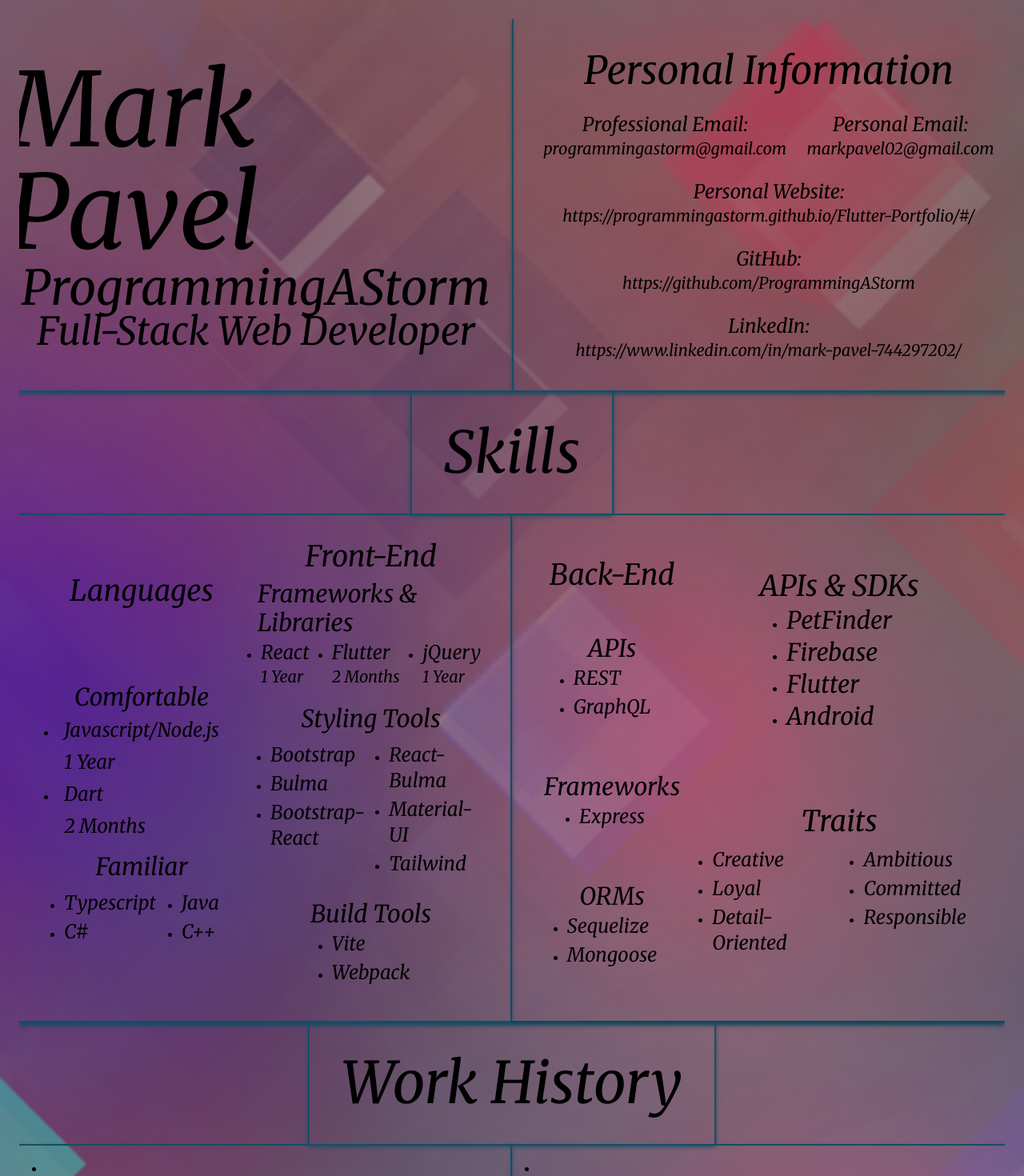
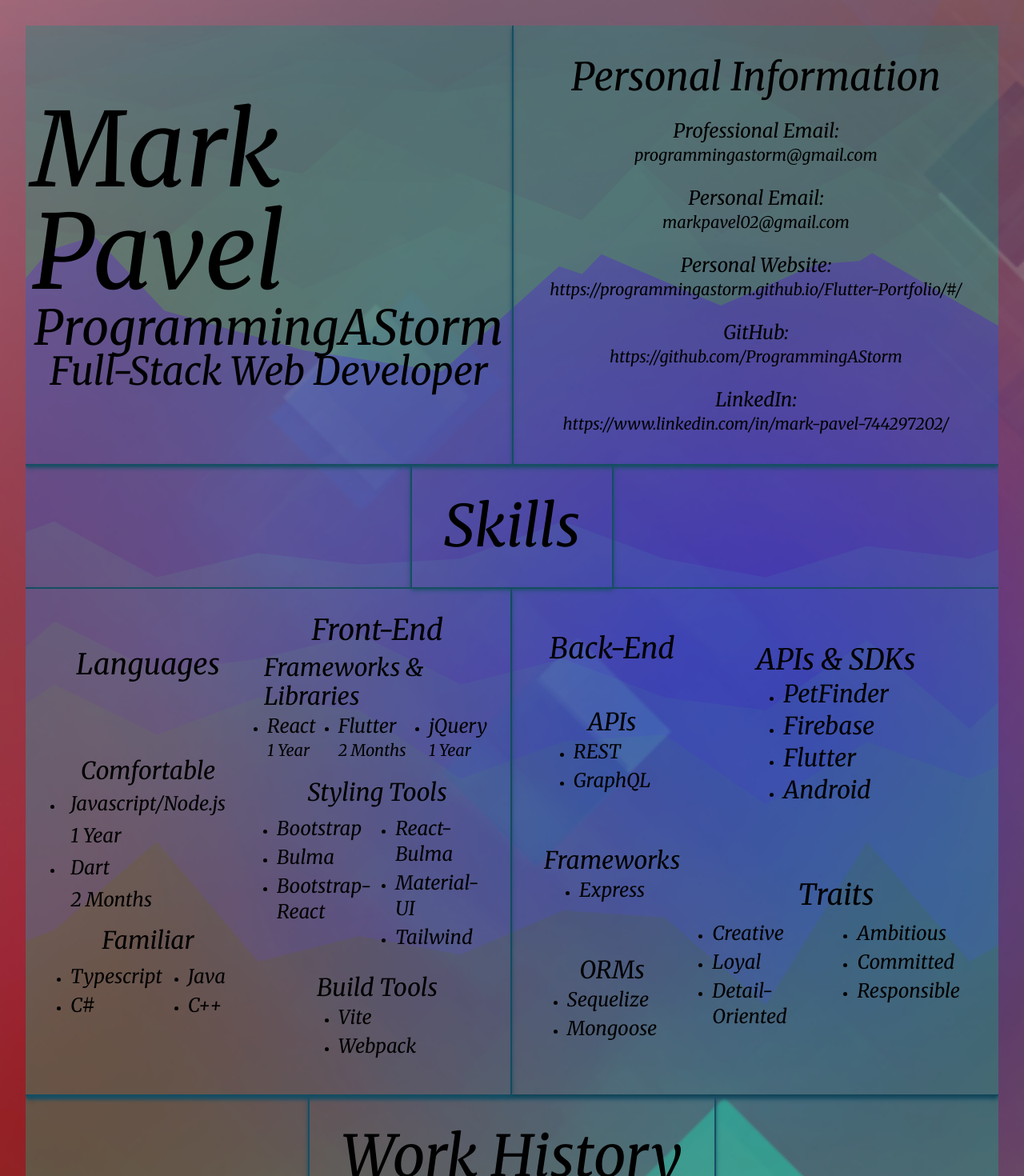
Before and after one commit to ProgrammingAStorm/Resume-Template, a React (Vite) app: page / in a window 1280 px wide. Shown: the top 1470 px of the page at 80% size. Built offline with nearby package versions, Linux system fonts and the light colour scheme.

Commit message:
Fixed Page Margin

```diff
--- a/src/App.tsx
+++ b/src/App.tsx
@@ -9,9 +9,10 @@ import { data } from "./data";
 
 function App() {
   return (
-    <div className="background bg-center bg-cover bg-no-repeat p-2">
-      <main className="flex flex-col items-center m-4 overflow-hidden">
-        <div className="flex w-screen relative layered-peaks before:absolute before:-z-10 before:bg-center before:bg-cover before:bg-no-repeat before:opacity-60 before:content-[''] before:w-full before:h-full border-cyan-900 shadow-md shadow-cyan-900">
+    <div className="relative background before:absolute before:bg-cover before:bg-left-top before:bg-no-repeat before:w-full before:h-full before:content-[''] before:-z-30">
+      <div className="p-8">
+        <main className="flex flex-col items-center overflow-hidden">
+          <div className="flex w-full relative layered-peaks before:absolute before:-z-10 before:bg-center before:bg-cover before:bg-no-repeat before:opacity-30 before:content-[''] before:w-full before:h-full border-cyan-900 shadow-md shadow-cyan-900">
             <Header {...data.header} />
             <Details {...data.personalDetails} />
           </div>
@@ -21,6 +22,7 @@ function App() {
           <Projects {...data.projects} />
         </main>
       </div>
+    </div>
   )
 }
 
--- a/src/components/Education.tsx
+++ b/src/components/Education.tsx
@@ -1,7 +1,7 @@
 import { EducationData } from "../data";
 
 export default function Education(educationData: EducationData) {
-    return <section className="relative flex flex-col stacked-waves items-center w-full border-b-2 border-x-2 border-cyan-900 shadow-md shadow-cyan-900 before:absolute before:-z-10 before:bg-center before:bg-cover before:bg-no-repeat before:opacity-60 before:content-[''] before:w-full before:h-full">
+    return <section className="relative flex flex-col stacked-waves items-center w-full border-b-2 border-x-2 border-cyan-900 shadow-md shadow-cyan-900 before:absolute before:-z-10 before:bg-center before:bg-cover before:bg-no-repeat before:opacity-30 before:content-[''] before:w-full before:h-full">
         <h1 className="text-7xl p-6">Education</h1>
 
         <ul className="p-3">
--- a/src/components/Projects.tsx
+++ b/src/components/Projects.tsx
@@ -91,7 +91,7 @@ export default function Projects(projectData: ProjectsData) {
         })
     }
 
-    return <section className="relative flex flex-col layered-waves items-center border-b-2 border-cyan-900 shadow-md shadow-cyan-900  before:absolute before:-z-10 before:bg-center before:bg-cover before:bg-no-repeat before:opacity-60 before:content-[''] before:w-full before:h-full ">
+    return <section className="relative flex flex-col layered-waves items-center border-b-2 border-cyan-900 shadow-md shadow-cyan-900  before:absolute before:-z-10 before:bg-center before:bg-cover before:bg-no-repeat before:opacity-30 before:content-[''] before:w-full before:h-full ">
         <h1 className="text-7xl p-10 border-x-2 border-cyan-900 shadow-md shadow-cyan-900">Projects</h1>
 
         <ul className="flex items-stretch border-cyan-900 shadow-md shadow-cyan-900">
--- a/src/components/Skills.tsx
+++ b/src/components/Skills.tsx
@@ -46,7 +46,7 @@ export default function (skillsData: SkillsData) {
         })
     }
 
-    return <section className="relative flex flex-col stacked-peaks items-center border-y-2 border-cyan-900 w-full shadow-md shadow-cyan-900  before:absolute before:-z-10 before:bg-center before:bg-cover before:bg-no-repeat before:opacity-60 before:content-[''] before:w-full before:h-full">
+    return <section className="relative flex flex-col stacked-peaks items-center border-y-2 border-cyan-900 w-full shadow-md shadow-cyan-900  before:absolute before:-z-10 before:bg-center before:bg-cover before:bg-no-repeat before:opacity-30 before:content-[''] before:w-full before:h-full">
         <h1 className="text-7xl border-x-2 border-cyan-900 p-10 shadow-md shadow-cyan-900">Skills</h1>
 
         <div className="flex border-t-2 border-cyan-900 w-full shadow-md shadow-cyan-900">
--- a/src/components/WorkHistory.tsx
+++ b/src/components/WorkHistory.tsx
@@ -105,7 +105,7 @@ export default function WorkHistory(workData: WorkData) {
         })
     }
 
-    return <section className="relative flex flex-col waves items-center bg-cover before:absolute before:-z-10 before:bg-center before:bg-cover before:bg-no-repeat before:opacity-60 before:content-[''] before:w-full before:h-full ">
+    return <section className="relative flex flex-col waves items-center bg-cover before:absolute before:-z-10 before:bg-center before:bg-cover before:bg-no-repeat before:opacity-30 before:content-[''] before:w-full before:h-full ">
         <h1 className="text-7xl border-x-2 border-cyan-900 p-10 shadow-md shadow-cyan-900">Work History</h1>
 
         <ul className="flex flex-wrap border-b-2 border-cyan-900 shadow-md shadow-cyan-900">
--- a/src/index.css
+++ b/src/index.css
@@ -10,8 +10,8 @@ html {
     font-family: 'Merriweather', serif;
 }
 
-.background {
-    background-image: url("../public/img/background.png");
+.background:before {
+    background-image: url("/img/background.png");
 }
 
 .layered-peaks:before {
```
Lines whose indentation alone changed are shown as unchanged.
